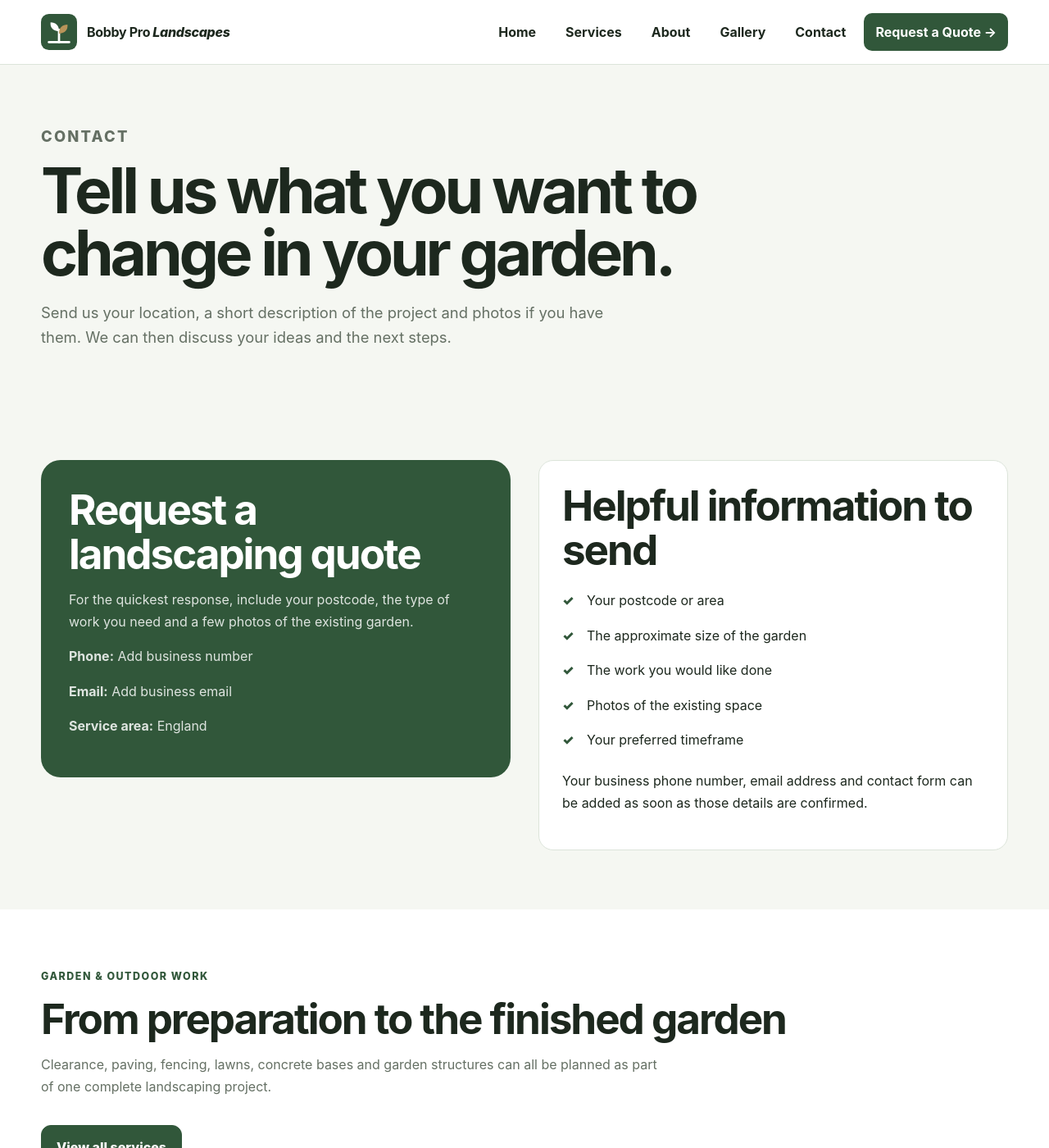
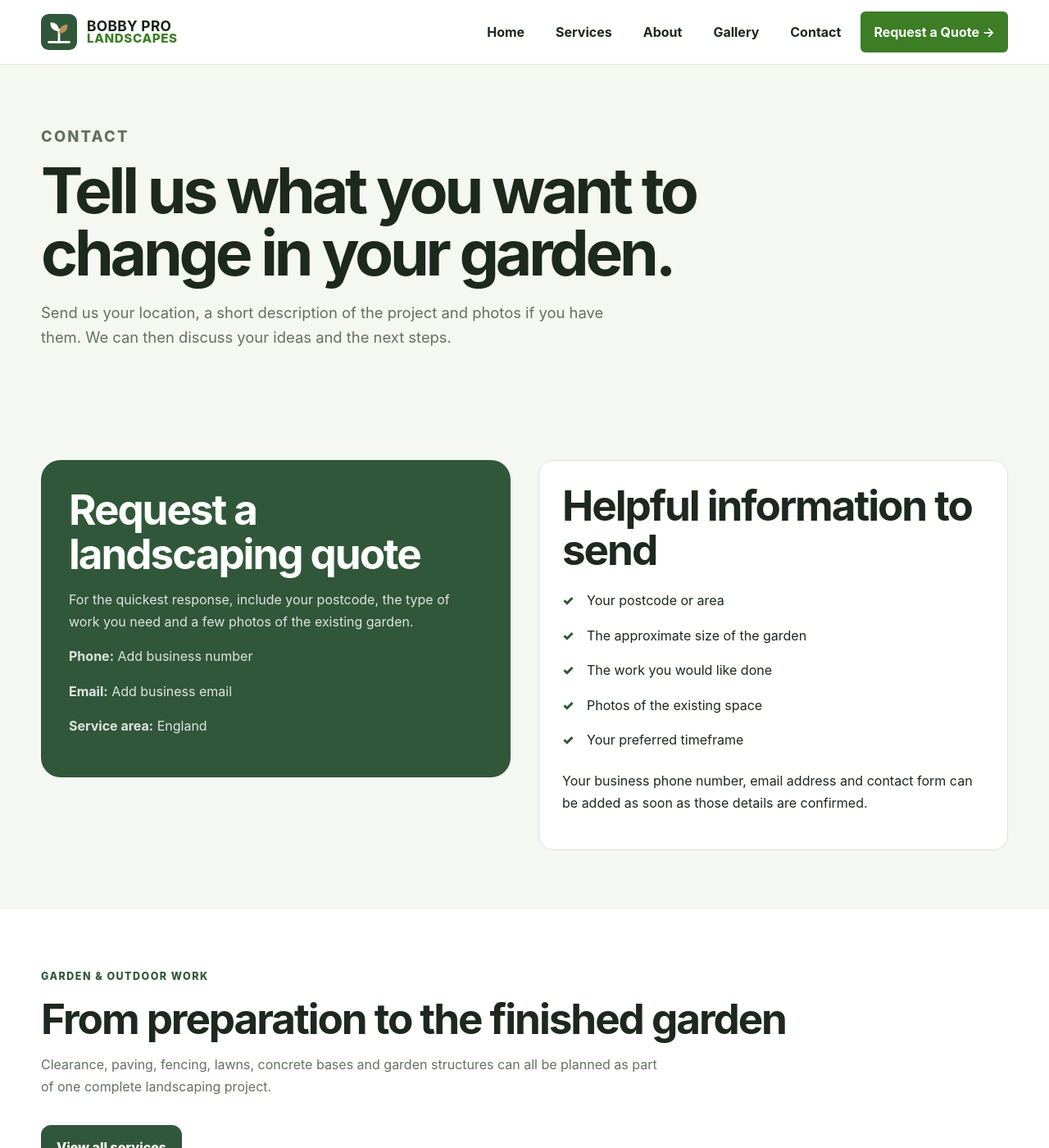
Before and after one commit to arsalanbobby/Bobby-Pro-Landscapes, a Jekyll site: the page built from contact.md, in a window 1280 px wide and 1400 px high. Shown: the whole window at 82% size. Built offline with Jekyll 4.4.1, drawn with Linux system fonts in a browser that asks for light colours.

Commit message:
Add approved landscaping hero and readable overlay styling

```diff
--- a/assets/css/style.css
+++ b/assets/css/style.css
@@ -106,3 +106,50 @@ a{color:inherit}
 .landscape-page-hero .eyebrow,.landscape-page-hero p{color:white}
 .centre{text-align:center}
 @media(max-width:820px){.landscape-service-grid,.landscape-services-six{grid-template-columns:1fr}.landscape-hero{min-height:430px}.photo-card img{height:230px}}
+
+/* Approved Bobby Pro Landscapes homepage treatment */
+.landscape-header{background:#fff;border-bottom:1px solid #dfe7dc}
+.landscape-brand span{display:flex;flex-direction:column;line-height:.95;text-transform:uppercase}
+.landscape-brand strong{font-size:1.08rem;letter-spacing:.02em;color:#132117}
+.landscape-brand em{font-style:normal;font-size:.95rem;color:#3d7d27;letter-spacing:.04em}
+.landscape-nav{gap:10px}
+.landscape-nav a{border-radius:6px}
+.landscape-nav a:hover{background:#eef6ea;color:#2f6b20}
+.landscape-nav .nav-cta{background:#3c7d25;color:#fff;padding:12px 16px}
+.approved-landscape-hero{
+  min-height:525px;
+  padding:70px 0;
+  background:
+    linear-gradient(90deg,rgba(7,35,24,.97) 0%,rgba(9,44,30,.91) 30%,rgba(9,44,30,.64) 48%,rgba(9,44,30,.18) 68%,rgba(9,44,30,.05) 100%),
+    url('../images/header-landscape.jpg') center 52% / cover no-repeat;
+}
+.approved-landscape-hero .hero-grid{grid-template-columns:minmax(0,650px) 1fr}
+.approved-landscape-hero h1{font-size:clamp(3.1rem,6.7vw,6rem);line-height:1.02;color:#fff;max-width:700px}
+.approved-landscape-hero h1 span{color:#7fbd32}
+.approved-landscape-hero .hero-eyebrow{color:#fff;letter-spacing:.17em;max-width:500px}
+.approved-landscape-hero .lead{color:#fff;font-size:1.12rem;text-shadow:0 1px 2px rgba(0,0,0,.2)}
+.hero-outline{background:transparent;color:#fff;border-color:#fff}
+.hero-outline:hover{background:#fff;color:#1d3925}
+.landscape-trust{background:#fff;color:#1d281e;border-bottom:1px solid var(--border)}
+.landscape-trust .trust-grid>div{padding:8px 18px;border-right:1px solid var(--border)}
+.landscape-trust .trust-grid>div:last-child{border-right:0}
+.landscape-trust strong{color:#2f6b20}
+.landscape-services-home{background:#fff}
+.centre-copy{text-align:center;margin-left:auto;margin-right:auto}
+.green-text{color:#3c7d25}
+.landscape-services-home .photo-card{border-radius:8px}
+.landscape-services-home .photo-card img{height:240px}
+.landscape-gallery-grid{display:grid;grid-template-columns:repeat(3,1fr);gap:22px}
+.landscape-gallery-grid img{width:100%;height:280px;object-fit:cover;border-radius:10px;box-shadow:var(--shadow)}
+
+@media(max-width:1000px){
+  .landscape-nav{gap:3px}
+  .landscape-nav a{padding:9px 10px}
+}
+@media(max-width:820px){
+  .approved-landscape-hero{min-height:500px;background-position:center}
+  .approved-landscape-hero .hero-grid{grid-template-columns:1fr}
+  .landscape-trust .trust-grid>div{border-right:0;border-bottom:1px solid var(--border)}
+  .landscape-gallery-grid{grid-template-columns:1fr}
+  .landscape-brand span{font-size:.9rem}
+}
```
